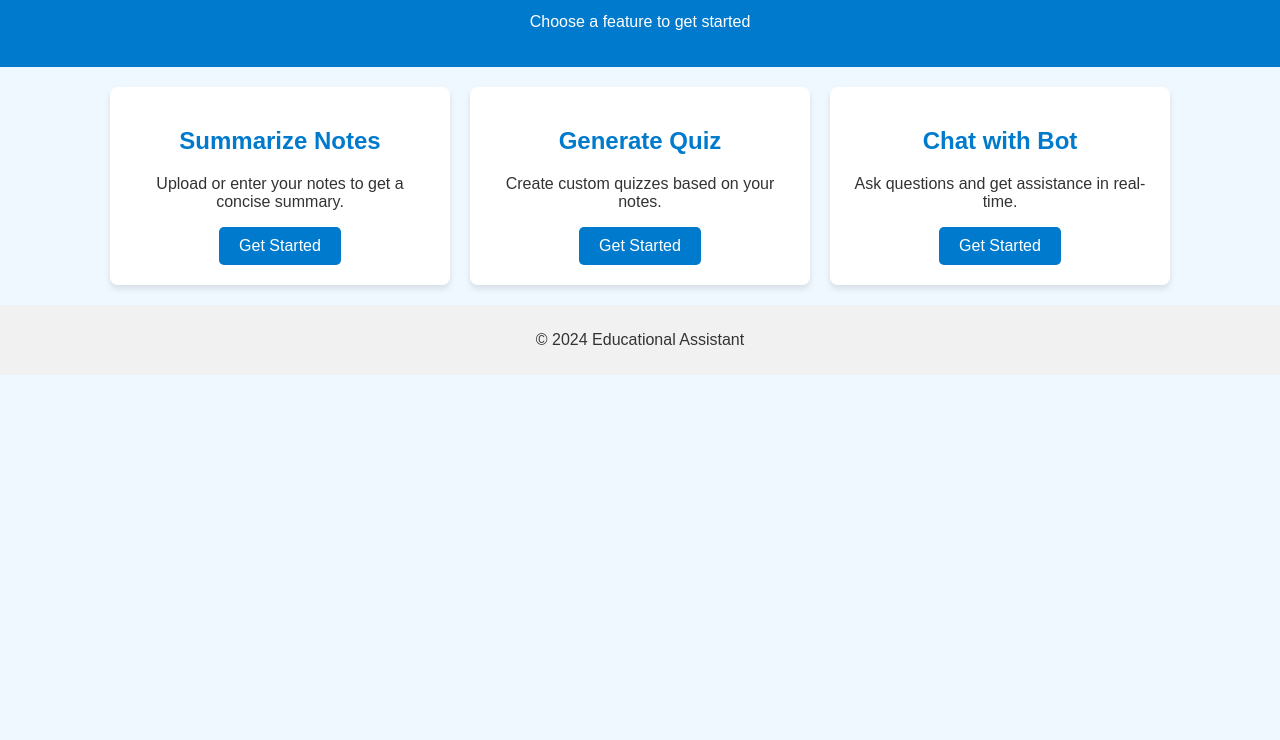
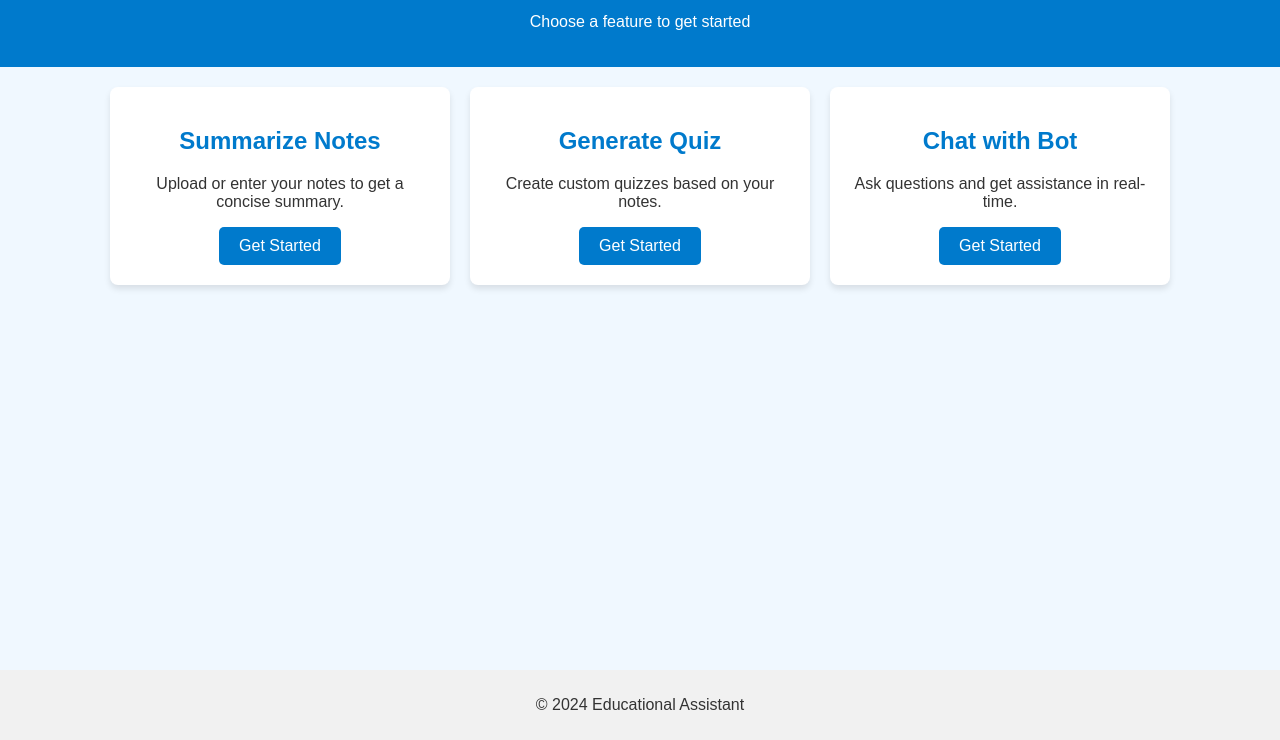
Before and after one commit to Amiradam11/final-year-project, a plain HTML site: page html.html in a window 1280 px wide. Shown: the part 60-800 px from the top of the page. Drawn offline with Linux system fonts and the light colour scheme.

Commit message:
first commit

```diff
--- a/html.html
+++ b/html.html
@@ -9,6 +9,7 @@
 </head>
 
 <body>
+    <div class="content-wrapper ">
         <header class="header">
             <h1>Welcome to Your Educational Assistant</h1>
             <p>Choose a feature to get started</p>
@@ -30,6 +31,7 @@
                 <button onclick="navigateTo('chat')">Get Started</button>
             </section>
         </main>
+    </div>
     <footer class="footer">
         <p>&copy; 2024 Educational Assistant</p>
     </footer>
--- a/styles.css
+++ b/styles.css
@@ -1,11 +1,21 @@
 /* styles.css */
 
 body {
+    height: 100%;
     font-family: Arial, sans-serif;
     margin: 0;
     padding: 0;
     background-color: #f0f8ff;
     color: #333;
+
+}
+
+html,
+body {
+    height: 100%;
+    margin: 0;
+    display: flex;
+    flex-direction: column;
 }
 
 .header {
@@ -59,3 +69,7 @@ body {
     padding: 10px;
     background-color: #f1f1f1;
 }
+
+.content-wrapper {
+    flex: 1;
+}
```
Lines whose indentation alone changed are shown as unchanged.
